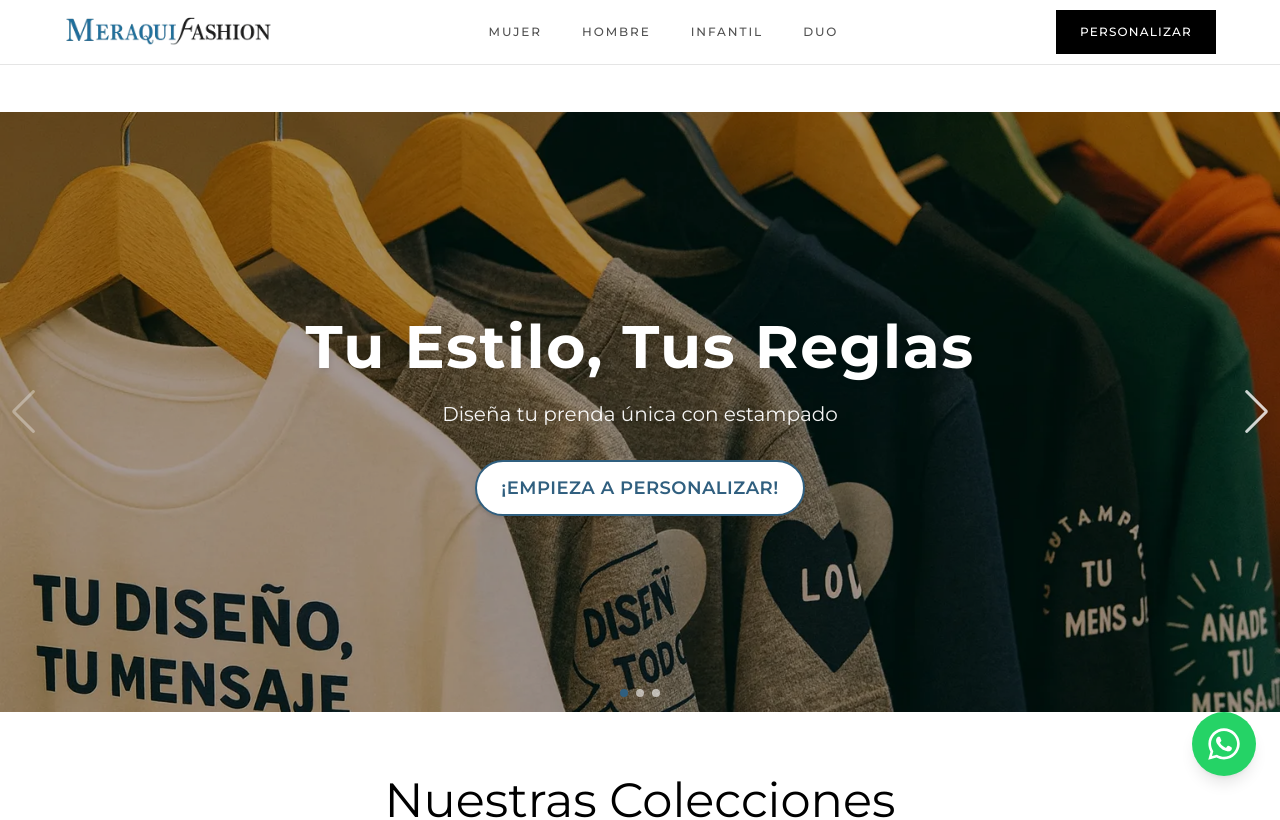
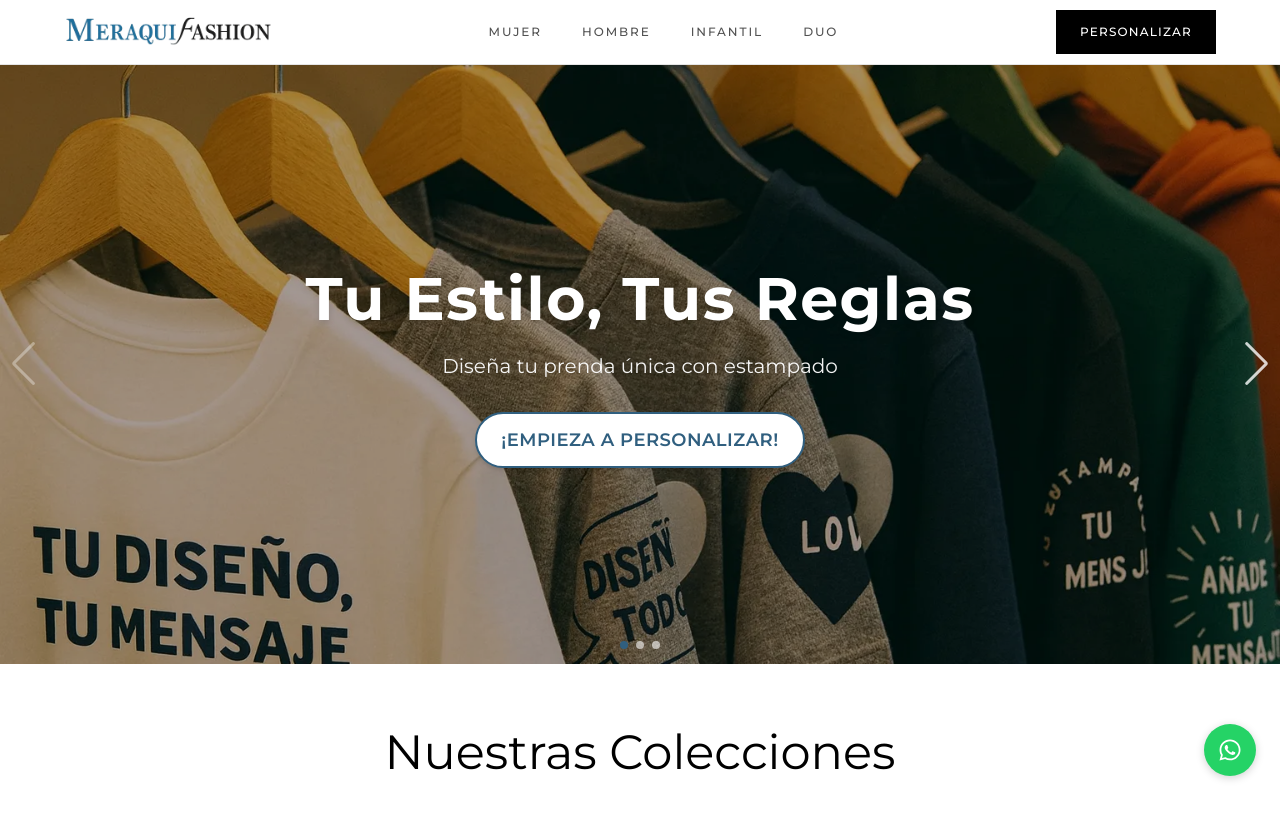
Before and after one commit to Isazaaa/meraqui_fashion, a React (Vite) app: page / in a window 1280 px wide. Shown: the top 820 px of the page. Built offline with nearby package versions, Linux system fonts and the light colour scheme.

Commit message:
feat(layout): refine floating WhatsApp button and hide it on product pages
Shrink to 48-52px, subtler shadow, safe-area aware spacing. Main offset now matches the new fixed header height.

```diff
--- a/src/components/Layout.jsx
+++ b/src/components/Layout.jsx
@@ -1,29 +1,38 @@
 import React from "react";
-import { Outlet } from "react-router-dom";
+import { Outlet, useLocation } from "react-router-dom";
 import { FaWhatsapp } from "react-icons/fa";
 import Navbar from "./Navbar";
 import Footer from "./Footer";
 
+const WHATSAPP_URL =
+  "https://wa.me/573205646710?text=¡Hola!%20Vengo%20de%20la%20página%20web%20de%20Meraqui%20Fashion.";
+
 const Layout = () => {
+  const { pathname } = useLocation();
+  // Product pages have their own WhatsApp call to action, and the floating
+  // button would cover the size selector on mobile.
+  const showFloatingWhatsapp = !pathname.startsWith("/producto/");
+
   return (
     <>
       <Navbar />
-      {/* Elimina el padding-top solo en móvil, mantén en desktop/tablet */}
-      <main className="min-h-[calc(100vh-12rem)] pt-0 sm:pt-28">
+      {/* Offset matches the fixed header height (h-14 on mobile, h-16 from sm). */}
+      <main className="min-h-[calc(100vh-12rem)] pt-14 sm:pt-16">
         <Outlet />
       </main>
       <Footer />
 
-      {/* Botón flotante de WhatsApp */}
+      {showFloatingWhatsapp && (
         <a
-        href="https://wa.me/573205646710?text=¡Hola!%20Vengo%20de%20la%20página%20web%20de%20Meraqui%20Fashion."
-        className="fixed bottom-6 right-6 w-16 h-16 bg-[#25D366] text-white rounded-full flex justify-center items-center text-4xl shadow-lg z-50 transition-transform duration-300 hover:scale-110"
+          href={WHATSAPP_URL}
+          className="fixed bottom-[calc(1rem+env(safe-area-inset-bottom))] right-[calc(1rem+env(safe-area-inset-right))] z-50 flex h-12 w-12 items-center justify-center rounded-full bg-[#25D366] text-2xl text-white shadow-[0_2px_8px_rgba(0,0,0,0.18)] transition-opacity duration-200 hover:opacity-90 focus-visible:outline-none focus-visible:ring-2 focus-visible:ring-black-meraqui focus-visible:ring-offset-2 sm:bottom-[calc(1.5rem+env(safe-area-inset-bottom))] sm:right-[calc(1.5rem+env(safe-area-inset-right))] sm:h-[52px] sm:w-[52px]"
           target="_blank"
           rel="noopener noreferrer"
           aria-label="Contactar por WhatsApp"
         >
-        <FaWhatsapp />
+          <FaWhatsapp aria-hidden="true" />
         </a>
+      )}
     </>
   );
 };
```
Lines whose indentation alone changed are shown as unchanged.
